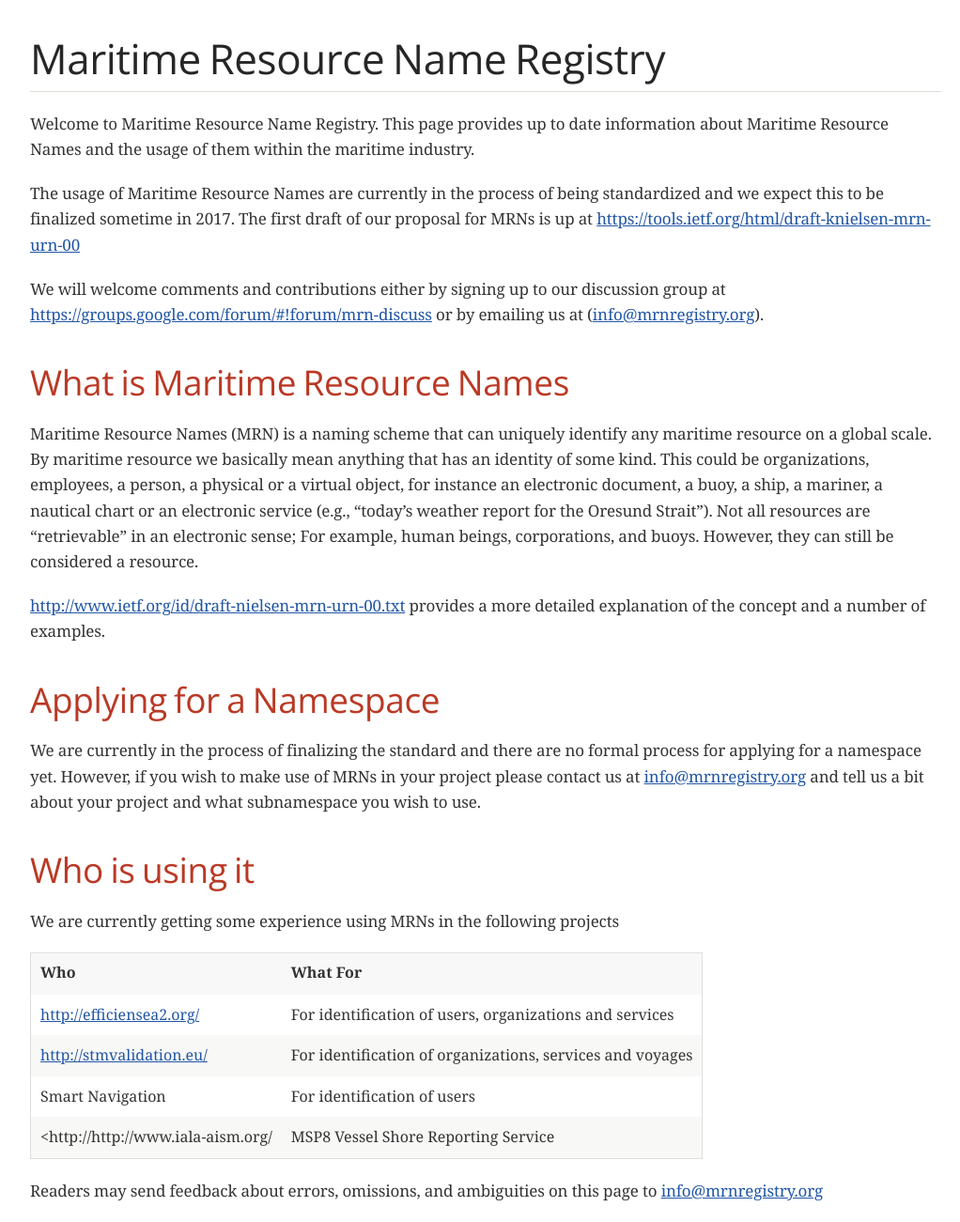
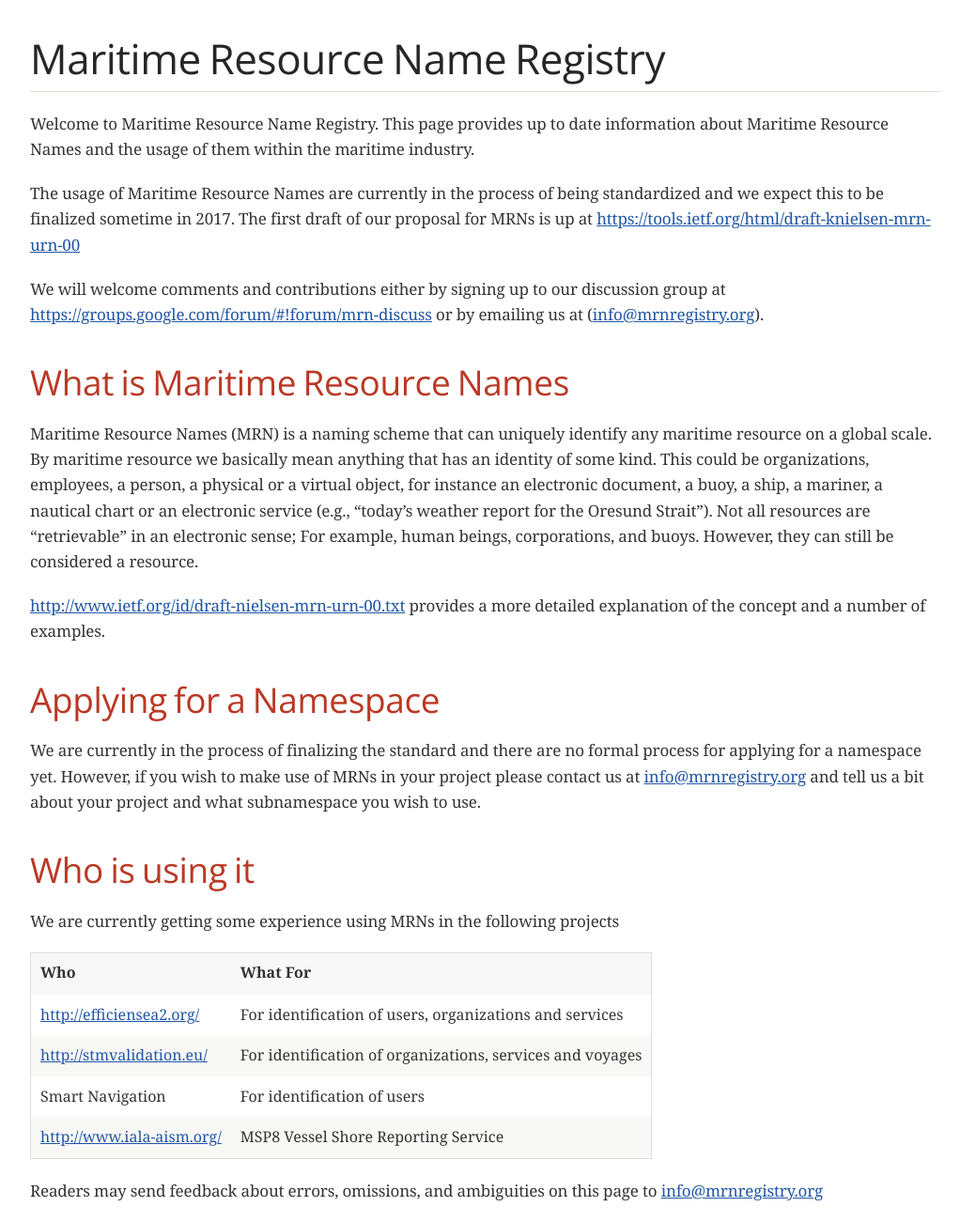
Before and after one commit to dma-dk/www.mrnregistry.org, a Jekyll site: the page built from index.md, in a window 1280 px wide. Shown: the whole page at 94% size, without its empty margins (123-1145 px from the left). Built offline with Jekyll 4.4.1, drawn with Linux system fonts in a browser that asks for light colours; some web fonts are replaced; our own code applies the rules of GitHub Pages for plain Markdown files; some of the changed lines change nothing that is shown.

Commit message:
Update index.md

```diff
--- a/index.md
+++ b/index.md
@@ -21,11 +21,11 @@
 ## Who is using it
 We are currently getting some experience using MRNs in the following projects
 
-| Who                               | What For                                                  |
-|-----------------------------------|-----------------------------------------------------------|
-| <http://efficiensea2.org/>        | For identification of users, organizations and services   |
-| <http://stmvalidation.eu/>        | For identification of organizations, services and voyages |
-| Smart Navigation                  | For identification of users                               |
-| <http://http://www.iala-aism.org/ | MSP8 Vessel Shore Reporting Service                       |
+| Who                         | What For                                                  |
+|-----------------------------|-----------------------------------------------------------|
+| <http://efficiensea2.org/>  | For identification of users, organizations and services   |
+| <http://stmvalidation.eu/>  | For identification of organizations, services and voyages |
+| Smart Navigation            | For identification of users                               |
+| <http://www.iala-aism.org/> | MSP8 Vessel Shore Reporting Service                       |
 
 Readers may send feedback about errors, omissions, and ambiguities on this page to <info@mrnregistry.org>
```
